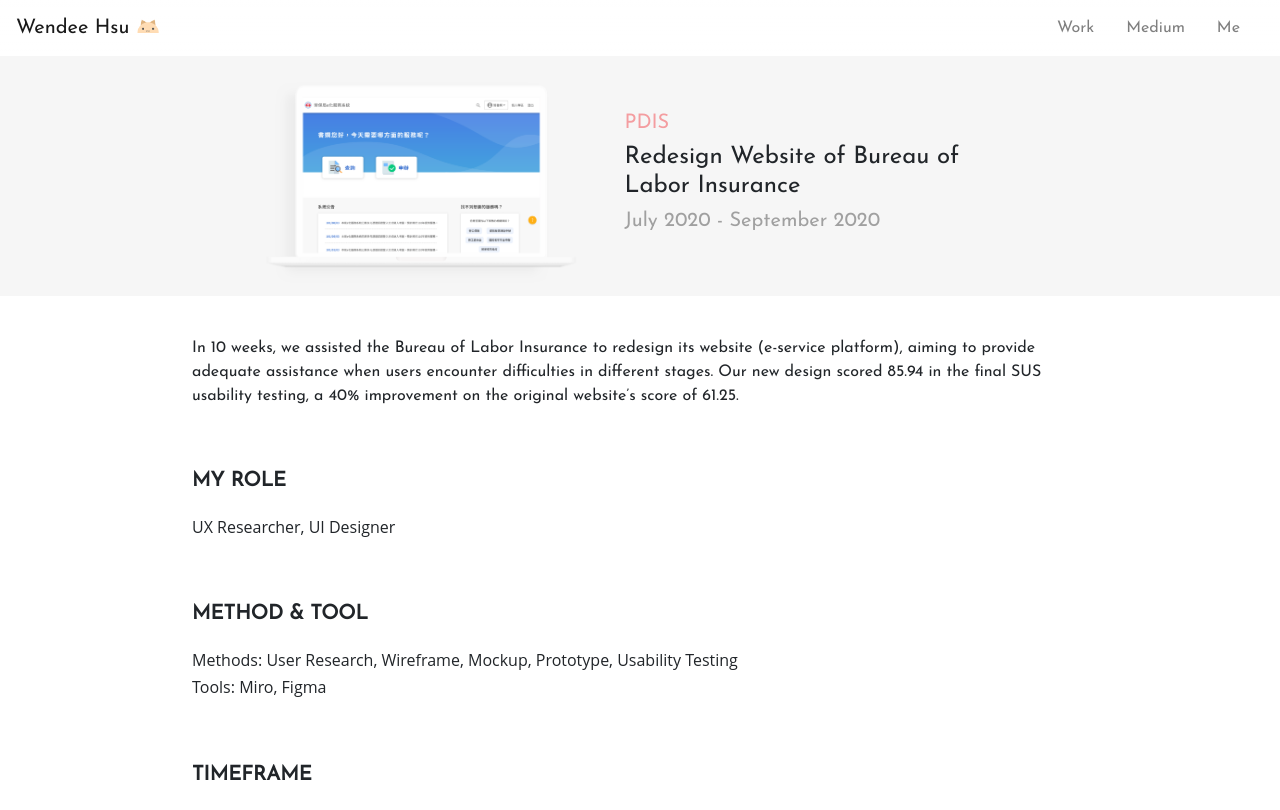
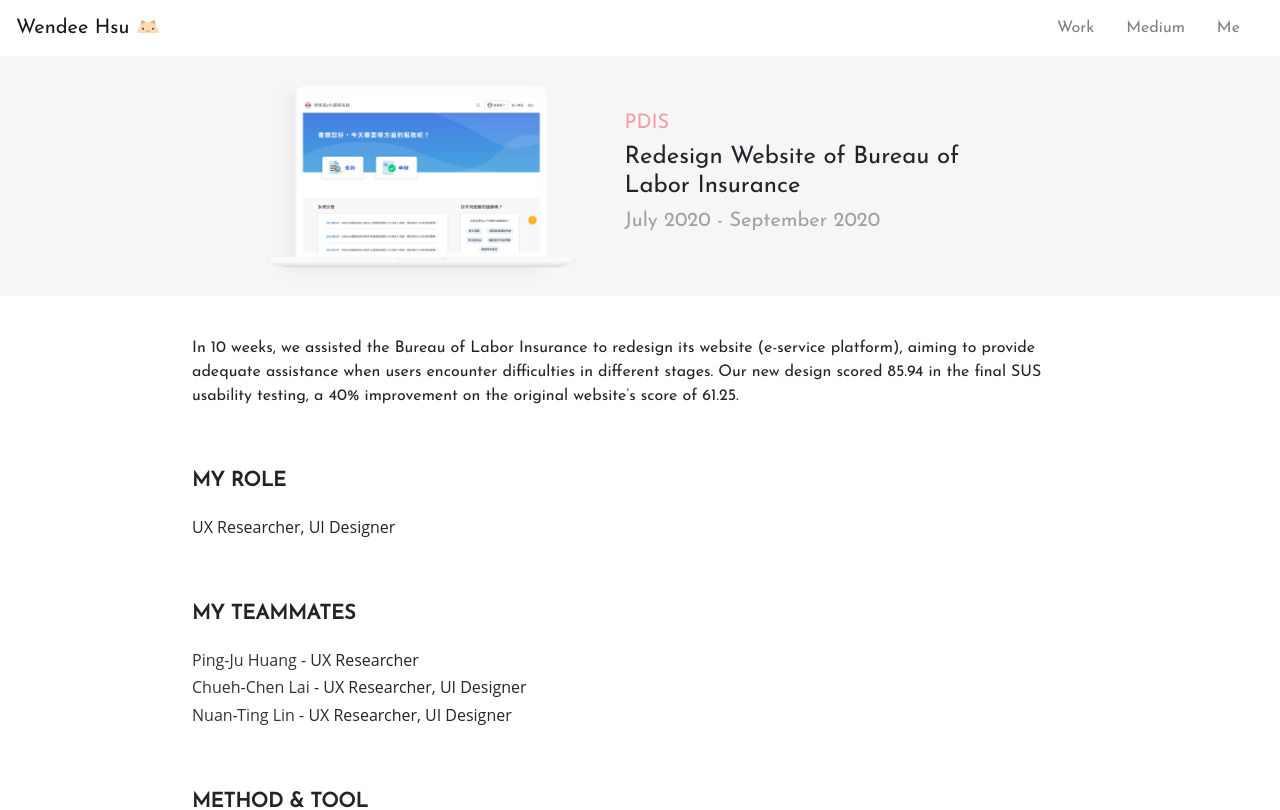
Before and after one commit to wendeehsu/wendeehsu.github.io, a React (Create React App) app: page /#/Work/RedesignBLI in a window 1280 px wide. Shown: the top 810 px of the page. Built offline with nearby package versions, Linux system fonts and the light colour scheme.

Commit message:
add contributer

```diff
--- a/src/components/Projects/AIXray.js
+++ b/src/components/Projects/AIXray.js
@@ -29,9 +29,15 @@ class AIXray extends Component {
                 <div className="section">
                     <h5>MY ROLE</h5>
                     <p>
-                        Machine Learning Engineer
-                        <br/>
-                        Backend Engineer
+                        Machine Learning Engineer, Backend Engineer
+                    </p>
+                </div>
+
+                <div className="section">
+                    <h5>MY TEAMMATES</h5>
+                    <p>
+                        <a href="https://www.facebook.com/zern.r" target="_blank">Zern Rau</a> - Frontend Engineer, Image Labeler<br/>
+                        <a href="https://www.facebook.com/profile.php?id=100001377161319" target="_blank">Egg Lee</a> - Image Labeler<br/>
                     </p>
                 </div>
 
--- a/src/components/Projects/ARLens.js
+++ b/src/components/Projects/ARLens.js
@@ -31,6 +31,14 @@ class ARLens extends Component {
                     <h5>MY ROLE</h5>
                     <p>
                         Frontend Engineer
+                    </p>
+                </div>
+
+                <div className="section">
+                    <h5>MY TEAMMATES</h5>
+                    <p>
+                        <a href="https://www.linkedin.com/in/timmatt-lee/" target="_blank">Timmatt Lee</a> - Project Manager<br/>
+                        <a href="https://www.linkedin.com/in/%E5%AE%9C%E8%87%BB-%E4%BD%95-90a726199/" target="_blank">I-Chen Ho</a> - Computer Vision Algorithm Developer, Backend Engineer<br/>
                     </p>
                 </div>
 
--- a/src/components/Projects/RedesignBLI.js
+++ b/src/components/Projects/RedesignBLI.js
@@ -30,6 +30,15 @@ class RedesignBLI extends Component {
                     <h5>MY ROLE</h5>
                     <p>
                         UX Researcher, UI Designer
+                    </p>
+                </div>
+
+                <div className="section">
+                    <h5>MY TEAMMATES</h5>
+                    <p>
+                        <a href="https://www.linkedin.com/in/ping-ju-huang-aa0b10174/" target="_blank">Ping-Ju Huang</a> - UX Researcher <br/>
+                        <a href="https://www.linkedin.com/in/jennifer-chueh-chen-l-218533195/" target="_blank">Chueh-Chen Lai</a> - UX Researcher, UI Designer <br/>
+                        <a href="https://medium.com/@as964119/about" target="_blank">Nuan-Ting Lin</a> - UX Researcher, UI Designer <br/>
                     </p>
                 </div>
 
```
